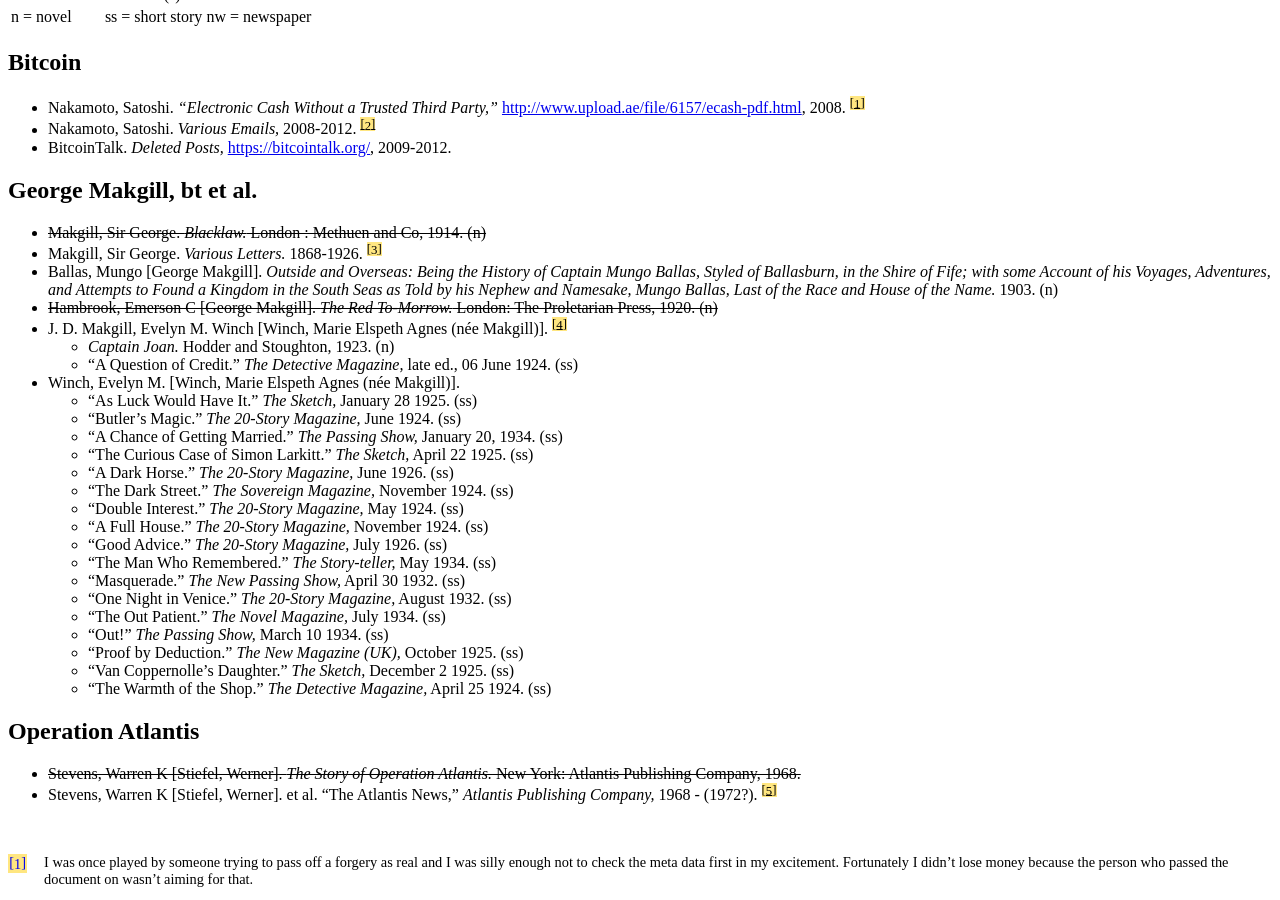
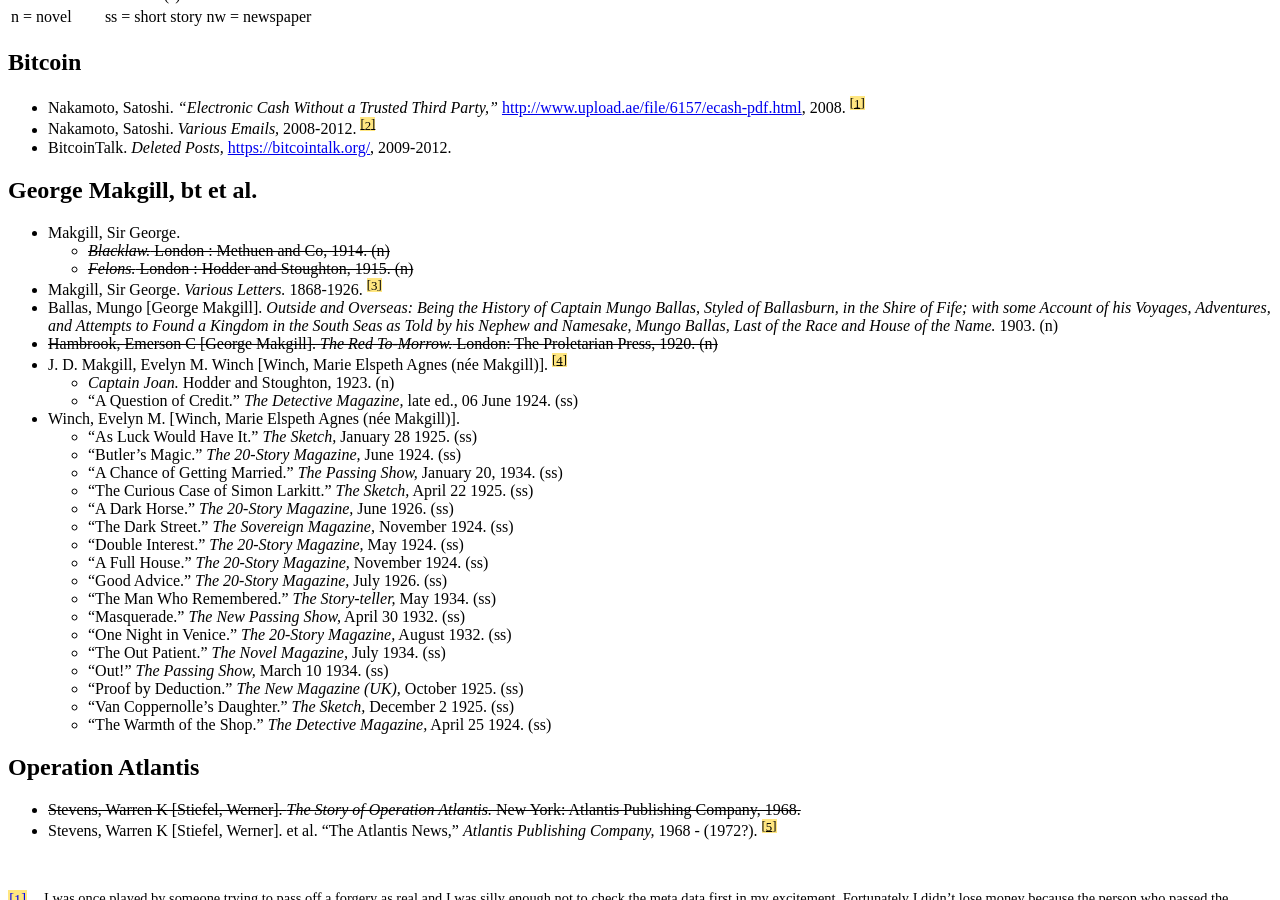
Before and after one commit to derykmakgill/website, a Jekyll site: the page built from research-bounties.md, in a window 1280 px wide and 900 px high, scrolled down 330 px. Built offline with Jekyll 4.4.1, drawn with Linux system fonts in a browser that asks for light colours.

Commit message:
Update research-bounties.md

```diff
--- a/research-bounties.md
+++ b/research-bounties.md
@@ -24,7 +24,9 @@
 
 ## George Makgill, bt et al.
 
-- ~~Makgill, Sir George. *Blacklaw.* London : Methuen and Co, 1914. (n)~~
+- Makgill, Sir George.
+  - ~~*Blacklaw.* London : Methuen and Co, 1914. (n)~~
+  - ~~*Felons.* London : Hodder and Stoughton, 1915. (n)~~
 - Makgill, Sir George. *Various Letters.* 1868-1926. <span class="footnote"><span class="fnHide"> (Footnote: </span>If it is any help, I have read rumors that many of his papers were given to the Vatican...though one <a href="http://answers.google.com/answers/threadview/id/771994.html">researcher</a> reports finding a letter in an old M15 file in the London Metropolitan Archives, and the National Archives of Scotland are probably a place to start as well.<span class="fnHide">)</span></span>
 - Ballas, Mungo [George Makgill]. *Outside and Overseas: Being the History of Captain Mungo Ballas, Styled of Ballasburn, in the Shire of Fife; with some Account of his Voyages, Adventures, and Attempts to Found a Kingdom in the South Seas as Told by his Nephew and Namesake, Mungo Ballas, Last of the Race and House of the Name.* 1903. (n)
 - ~~Hambrook, Emerson C [George Makgill]. *The Red To-Morrow.* London: The Proletarian Press, 1920. (n)~~
```
